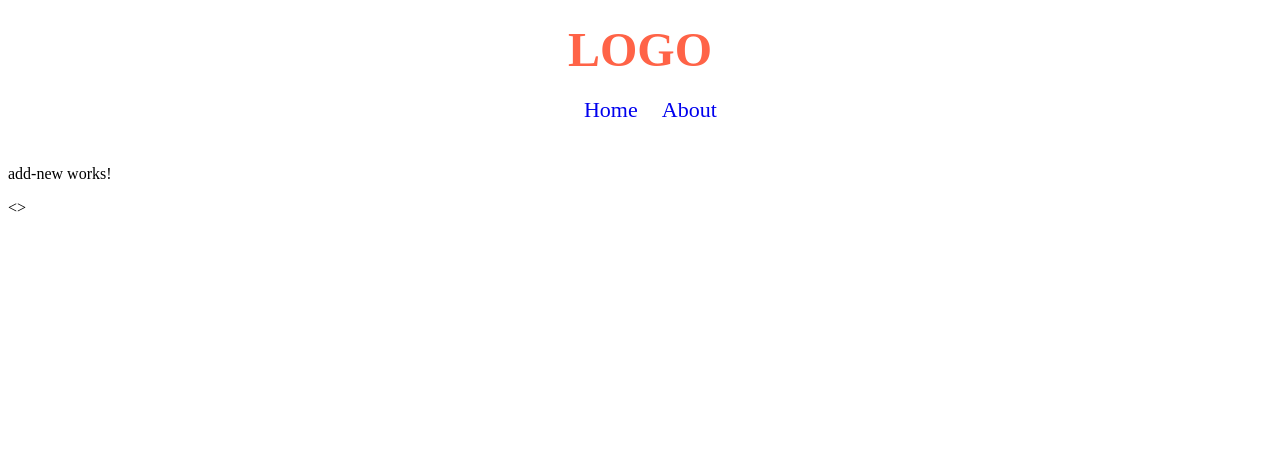
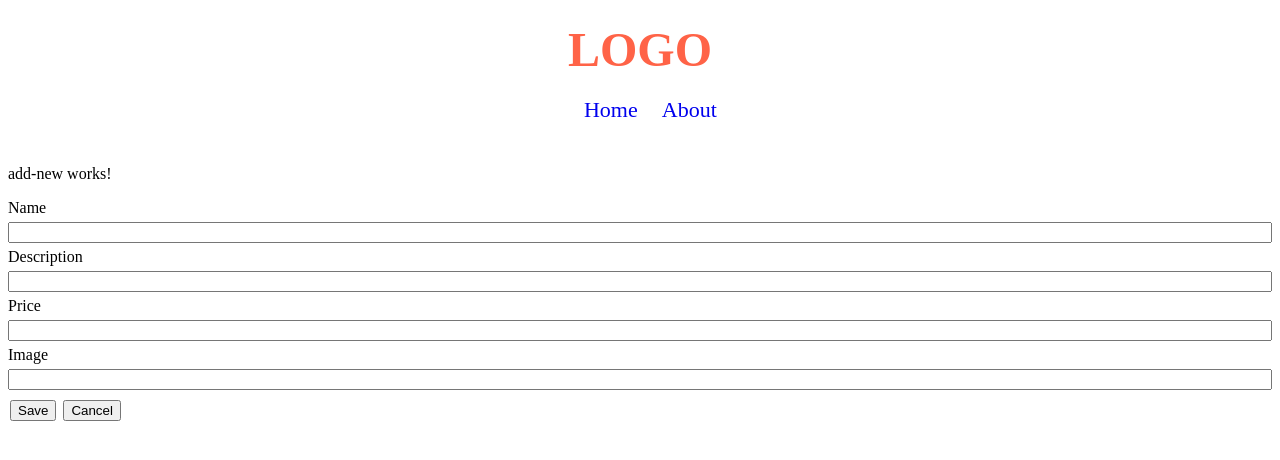
Before and after one commit to TebogoP/Kota-project, an Angular app: page /new in a window 1280 px wide. Shown: the top 460 px of the page. Built offline with nearby package versions, Linux system fonts and the light colour scheme.

Commit message:
feat: created a form for the new product page - added basic styling for the form in new - added basic template border for each section or the results

```diff
--- a/src/app/add-new/add-new.html
+++ b/src/app/add-new/add-new.html
@@ -1,2 +1,21 @@
 <p>add-new works!</p>
-<>
+<form >
+  <label for="productName">Name</label>
+  <input type="text" id="productName" name="productName">
+
+  <label for="description">Description</label>
+  <input type="text" id="description" name="description">
+  <label for="description">Price</label>
+  <input type="number" id="price" name="price">
+  <label for="photo">Image</label>
+  <input type="text" id="photo" name="photo">
+<div class="buttons">
+  <button type="submit">Save</button>
+  <button type="button">Cancel</button>
+</div>
+</form>
+<!-- id: number;
+name: string;
+description: string;
+price: number;
+photo?: string; -->
--- a/src/app/add-new/add-new.scss
+++ b/src/app/add-new/add-new.scss
@@ -0,0 +1,8 @@
+form{
+  display: flex;
+  flex-direction: column;
+  gap: 5px;
+}
+button{
+ margin: 5px 5px 0 2px;
+}
--- a/src/app/products/products.scss
+++ b/src/app/products/products.scss
@@ -0,0 +1,3 @@
+section{
+  border: 3px solid ;
+}
```
